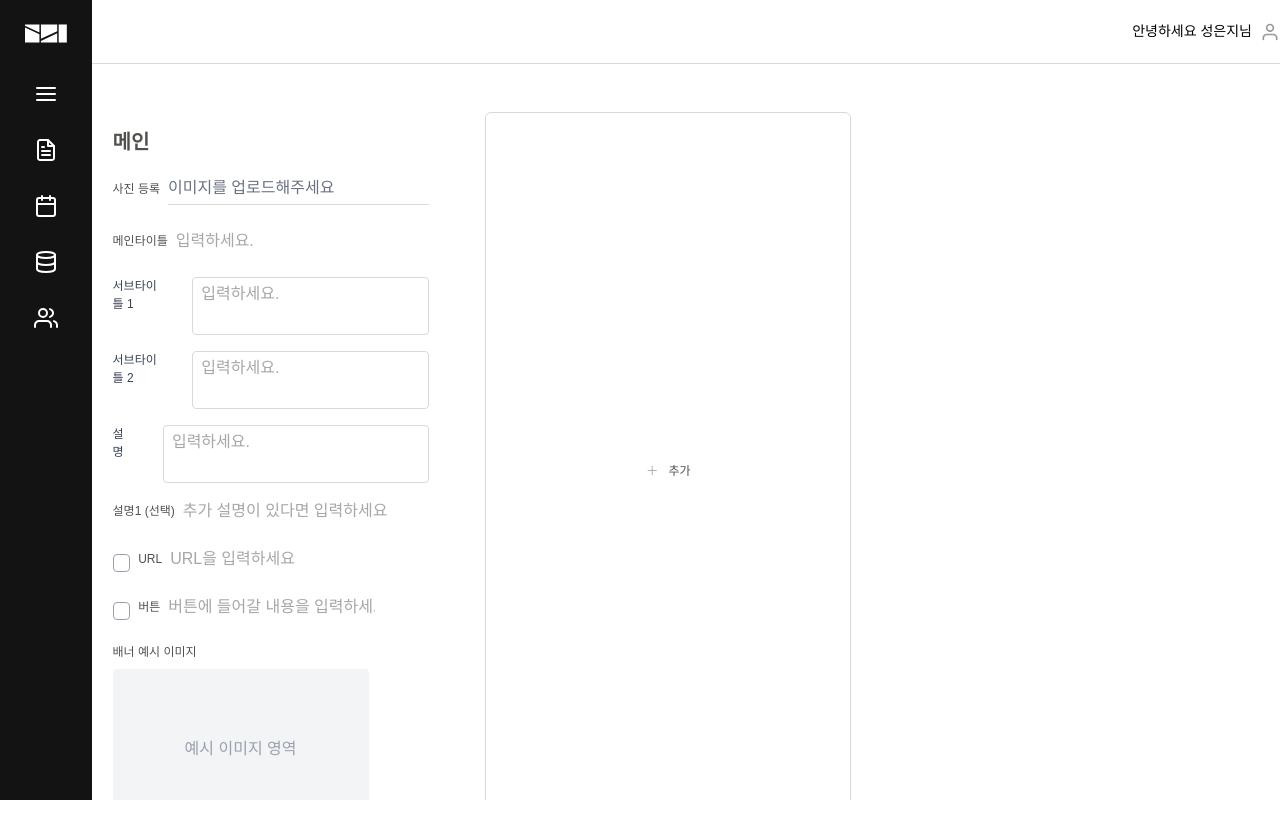
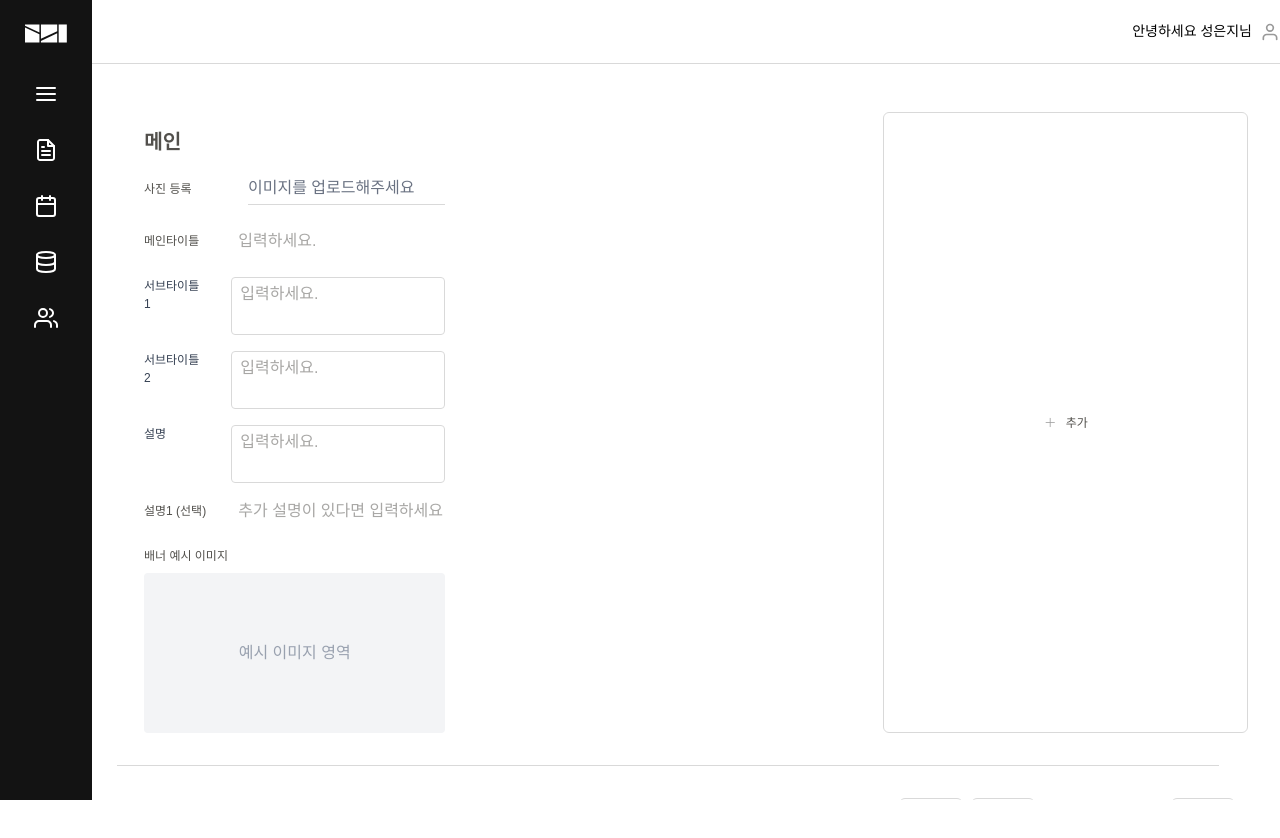
Before and after one commit to hansung-design-dev/hansung-design-admin, a Next.js app: page /manage-hompage in a window 1280 px wide. Shown: the top 838 px of the page. After the commit the page ends 800 px from the top, so only its background shows below. Built offline with nearby package versions, Linux system fonts and the light colour scheme; a web font is replaced by a local one.

Commit message:
homepage contents UI

```diff
--- a/src/app/manage-hompage/page.tsx
+++ b/src/app/manage-hompage/page.tsx
@@ -61,6 +61,7 @@ export default function ManageHomepage() {
       <div className="mt-8 text-gray-1 ml-14">
         <div className="grid grid-cols-3 gap-8">
           <HomepageContent title="메인" />
+          <div></div>
           <div className="p-0 w-full h-full">
             <AddItem
               onClick={onAddItem}
@@ -68,9 +69,8 @@ export default function ManageHomepage() {
               containerclassName="h-full w-full"
             />
           </div>
-          <div></div>
         </div>
-        <div className="border-b-[0.1rem] border-gray-2 w-[70%] mx-auto py-4"></div>
+        <div className="border-b-[0.1rem] border-gray-2 w-[95%] mx-auto py-4"></div>
         <div className="grid grid-cols-3 gap-8">
           <HomepageContent title="메인" />
           <HomepageContent title="Part 1" />
--- a/src/components/layout/homepageContent.tsx
+++ b/src/components/layout/homepageContent.tsx
@@ -1,5 +1,5 @@
 import LabelInput from './labelInput';
-import Checkbox from '@/components/ui/checkbox';
+//import Checkbox from '@/components/ui/checkbox';
 import React, { useState } from 'react';
 import Image from 'next/image';
 
@@ -10,10 +10,10 @@ function HomepageContent({ title }: { title: string }) {
   // const [subTitle2, setSubTitle2] = useState('');
   // const [description, setDescription] = useState('');
   const [description1, setDescription1] = useState('');
-  const [showUrl, setShowUrl] = useState(false);
-  const [url, setUrl] = useState('');
-  const [showButton, setShowButton] = useState(false);
-  const [buttonContent, setButtonContent] = useState('');
+  // const [showUrl, setShowUrl] = useState(false);
+  // const [url, setUrl] = useState('');
+  // const [showButton, setShowButton] = useState(false);
+  // const [buttonContent, setButtonContent] = useState('');
 
   const handleImageChange = (e: React.ChangeEvent<HTMLInputElement>) => {
     const file = e.target.files?.[0];
@@ -27,7 +27,7 @@ function HomepageContent({ title }: { title: string }) {
   };
 
   return (
-    <div className="flex flex-col gap-4 max-w-2xl mx-auto mt-8">
+    <div className="flex flex-col gap-4 w-full px-[2rem] mt-8 ml-6">
       <h2 className="text-xl font-bold">{title}</h2>
       {/* 사진 등록 */}
       <LabelInput
@@ -35,9 +35,9 @@ function HomepageContent({ title }: { title: string }) {
         type="file"
         accept="image/*"
         onChange={handleImageChange}
-        labelClassName="text-0-75-500 "
+        labelClassName="text-0-75-500 w-[6rem]"
         containerClassName="items-center gap-2"
-        className="placeholder:text-0-75-500"
+        className="placeholder:text-xs"
       />
       {image && (
         <div className="w-64 h-40 relative">
@@ -55,12 +55,12 @@ function HomepageContent({ title }: { title: string }) {
         value={mainTitle}
         onChange={(e) => setMainTitle(e.target.value)}
         placeholder="입력하세요."
-        labelClassName="text-0-75-500"
+        labelClassName="text-0-75-500 w-[6rem]"
         containerClassName="items-center gap-2"
         className="placeholder:text-0-75-500"
       />
       <div className="flex  gap-8">
-        <label className="block mb-1 text-gray-700 text-0-75-500">
+        <label className="block mb-1 text-gray-700 text-0-75-500 w-[5rem]">
           서브타이틀 1
         </label>
         <textarea
@@ -71,7 +71,7 @@ function HomepageContent({ title }: { title: string }) {
         />
       </div>
       <div className="flex  gap-8">
-        <label className="block mb-1 text-gray-700 text-0-75-500">
+        <label className="block mb-1 text-gray-700 text-0-75-500  w-[5rem]">
           서브타이틀 2
         </label>
         <textarea
@@ -82,7 +82,9 @@ function HomepageContent({ title }: { title: string }) {
         />
       </div>
       <div className="flex gap-8">
-        <label className=" mb-1 text-gray-700 text-0-75-500">설명</label>
+        <label className=" mb-1 text-gray-700 text-0-75-500 w-[5rem]">
+          설명
+        </label>
         <textarea
           className="w-full min-h-[48px] border border-gray-2 rounded px-2 py-1 resize-none placeholder:text-0-75-500"
           placeholder="입력하세요."
@@ -95,50 +97,18 @@ function HomepageContent({ title }: { title: string }) {
         value={description1}
         onChange={(e) => setDescription1(e.target.value)}
         placeholder="추가 설명이 있다면 입력하세요"
-        labelClassName="text-0-75-500"
+        labelClassName="text-0-75-500 w-[6rem]"
         containerClassName="items-center gap-2"
         className="placeholder:text-0-75-500"
       />
       {/* URL */}
-      <div className="flex items-center gap-2">
-        <Checkbox
-          checked={showUrl}
-          onChange={(e) => setShowUrl(e.target.checked)}
-        />
-        <LabelInput
-          label="URL"
-          value={url}
-          onChange={(e) => setUrl(e.target.value)}
-          placeholder="URL을 입력하세요"
-          labelClassName="text-0-75-500"
-          containerClassName="items-center gap-2"
-          className="placeholder:text-0-75-500"
-          disabled={!showUrl}
-        />
-      </div>
-      {/* 버튼 */}
-      <div className="flex items-center gap-2">
-        <Checkbox
-          checked={showButton}
-          onChange={(e) => setShowButton(e.target.checked)}
-        />
-        <LabelInput
-          label="버튼"
-          value={buttonContent}
-          onChange={(e) => setButtonContent(e.target.value)}
-          placeholder="버튼에 들어갈 내용을 입력하세요"
-          labelClassName="text-0-75-500"
-          containerClassName="items-center gap-2"
-          className="placeholder:text-0-75-500"
-          disabled={!showButton}
-        />
-      </div>
+
       {/* 배너 예시 이미지 */}
       <div>
         <span className="block mb-2 font-semibold text-0-75-500">
           배너 예시 이미지
         </span>
-        <div className="w-64 h-40 bg-gray-100 flex items-center justify-center  rounded">
+        <div className="w-full h-40 bg-gray-100 flex items-center justify-center  rounded">
           <span className="text-gray-400">예시 이미지 영역</span>
         </div>
       </div>
```
